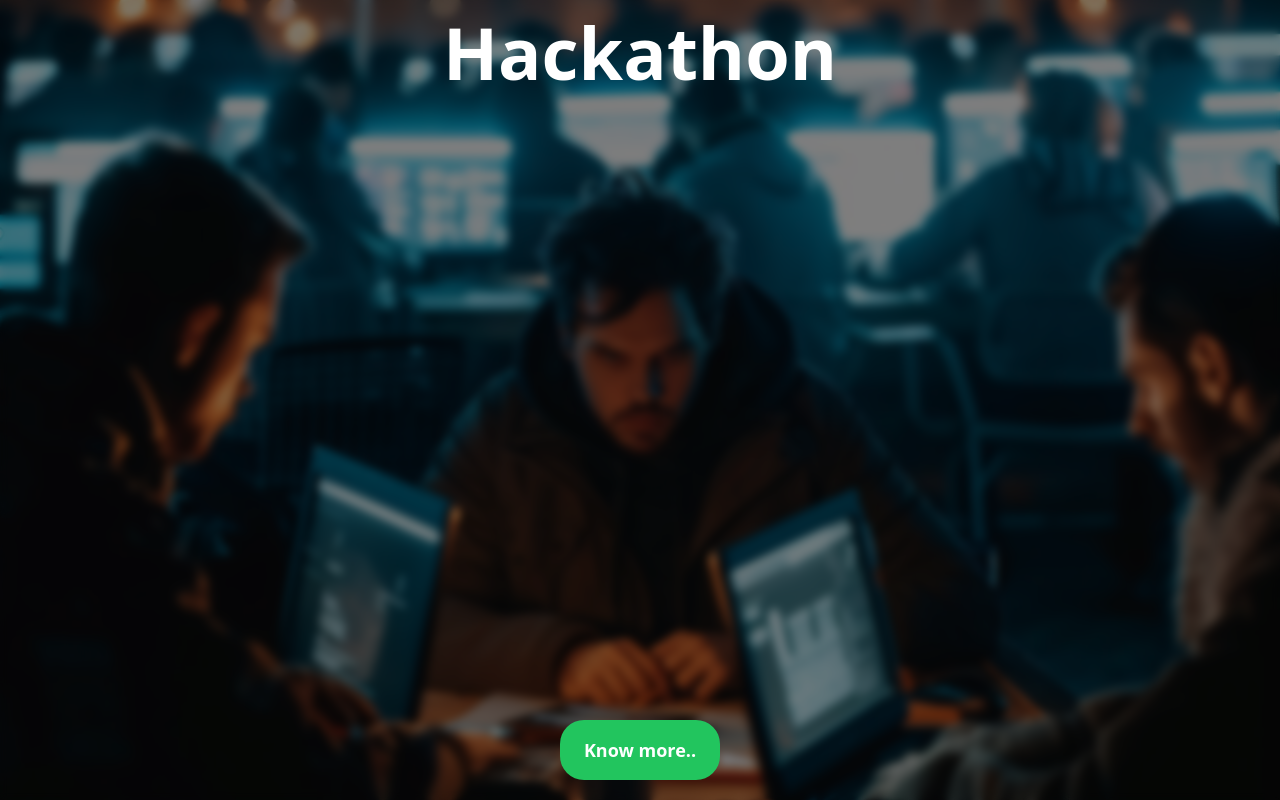
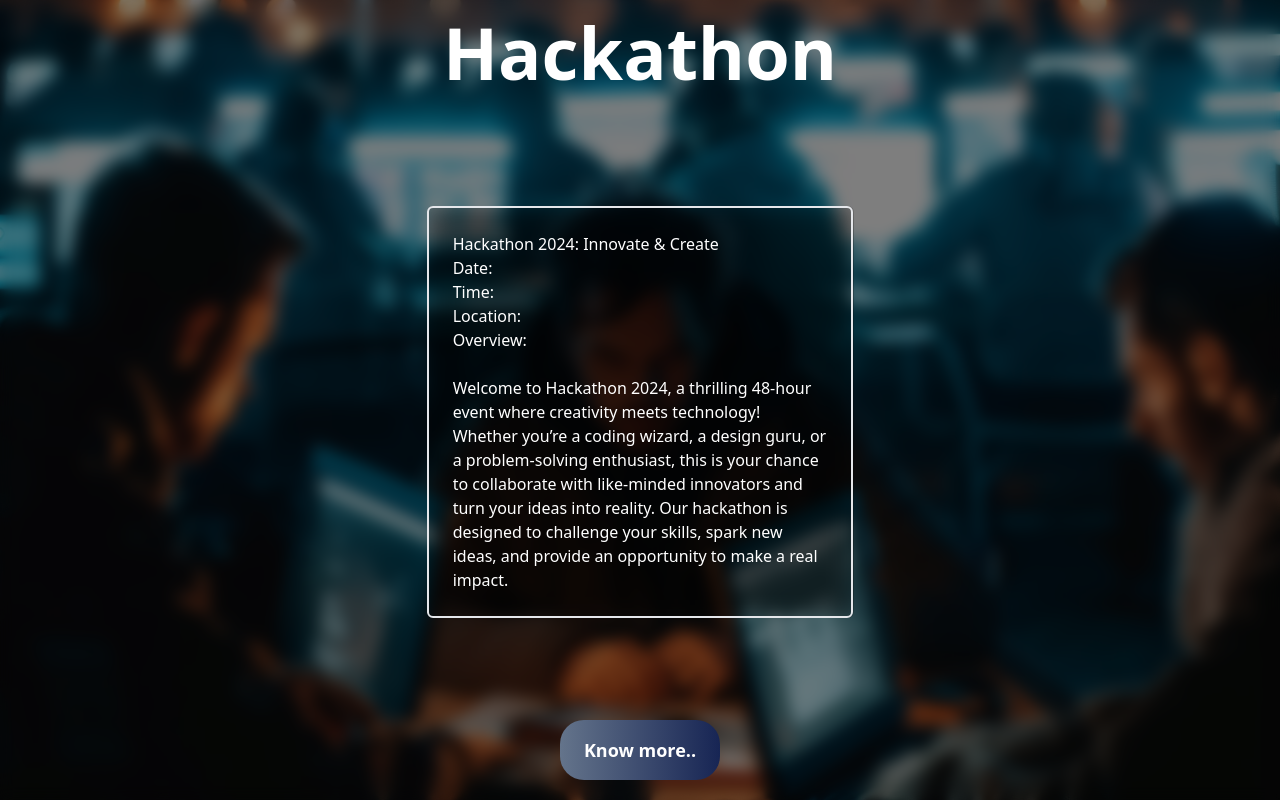
Before and after one commit to yogitheboss/techfest36garh, a React (Vite) app: page /hackathon in a window 1280 px wide. Built offline with nearby package versions, Linux system fonts and the light colour scheme.

Commit message:
modified hackathon page

```diff
--- a/src/components/HackathonPage.jsx
+++ b/src/components/HackathonPage.jsx
@@ -3,12 +3,28 @@ import hackathonImage from "../assets/2151487268.jpg";
 const HackathonPage = () => {
   return (
     <div className="relative h-screen w-full bg-cover bg-center" style={{ backgroundImage: `url(${hackathonImage})` }}>
-    <div className="absolute inset-0 bg-black bg-opacity-50 backdrop-blur-sm flex flex-col justify-between text-white">
+    <div className="absolute inset-0 bg-black bg-opacity-50 backdrop-blur flex flex-col justify-between text-white">
       <h1 className="flex font-bold text-7xl p-4 justify-center">
         Hackathon
       </h1>
+      <div id="card" className="flex rounded-md p-6 border-2  w-1/3 mx-auto backdrop-blur-md ">
+     <p>Hackathon 2024: Innovate & Create
+      <br />
+Date:
+<br />
+Time:
+<br />
+Location:
+<br />
+
+Overview:
+<br />
+<br />
+
+Welcome to Hackathon 2024, a thrilling 48-hour event where creativity meets technology! Whether you’re a coding wizard, a design guru, or a problem-solving enthusiast, this is your chance to collaborate with like-minded innovators and turn your ideas into reality. Our hackathon is designed to challenge your skills, spark new ideas, and provide an opportunity to make a real impact.</p>
+      </div>
       <div className="flex justify-center mb-5">
-        <button className="text-lg bg-green-500 font-semibold text-white py-4 px-6 rounded-3xl">
+        <button className="text-lg bg-gradient-to-r from-slate-500 to-blue-950    font-semibold text-white py-4 px-6 rounded-3xl">
           Know more..
         </button>
       </div>
```
